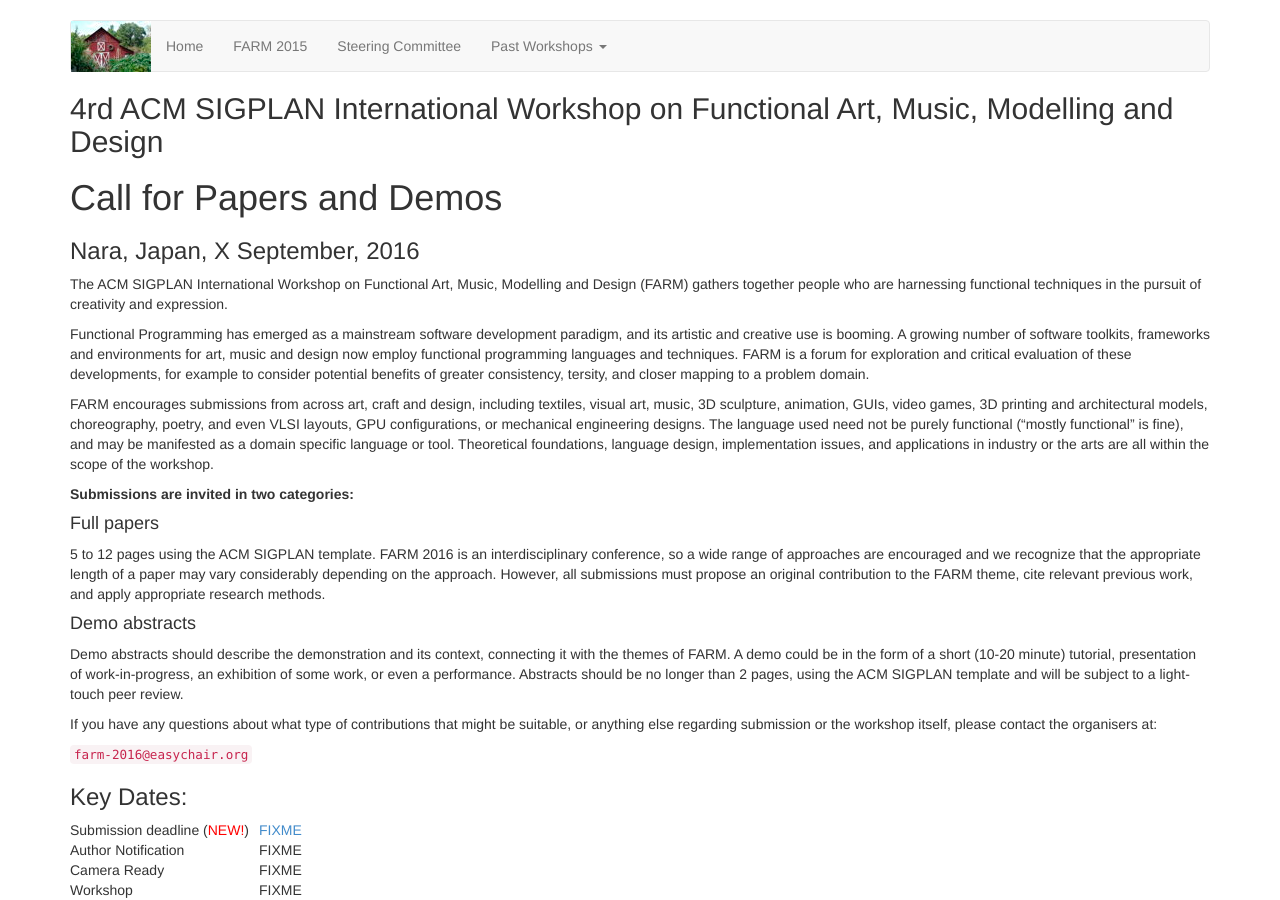
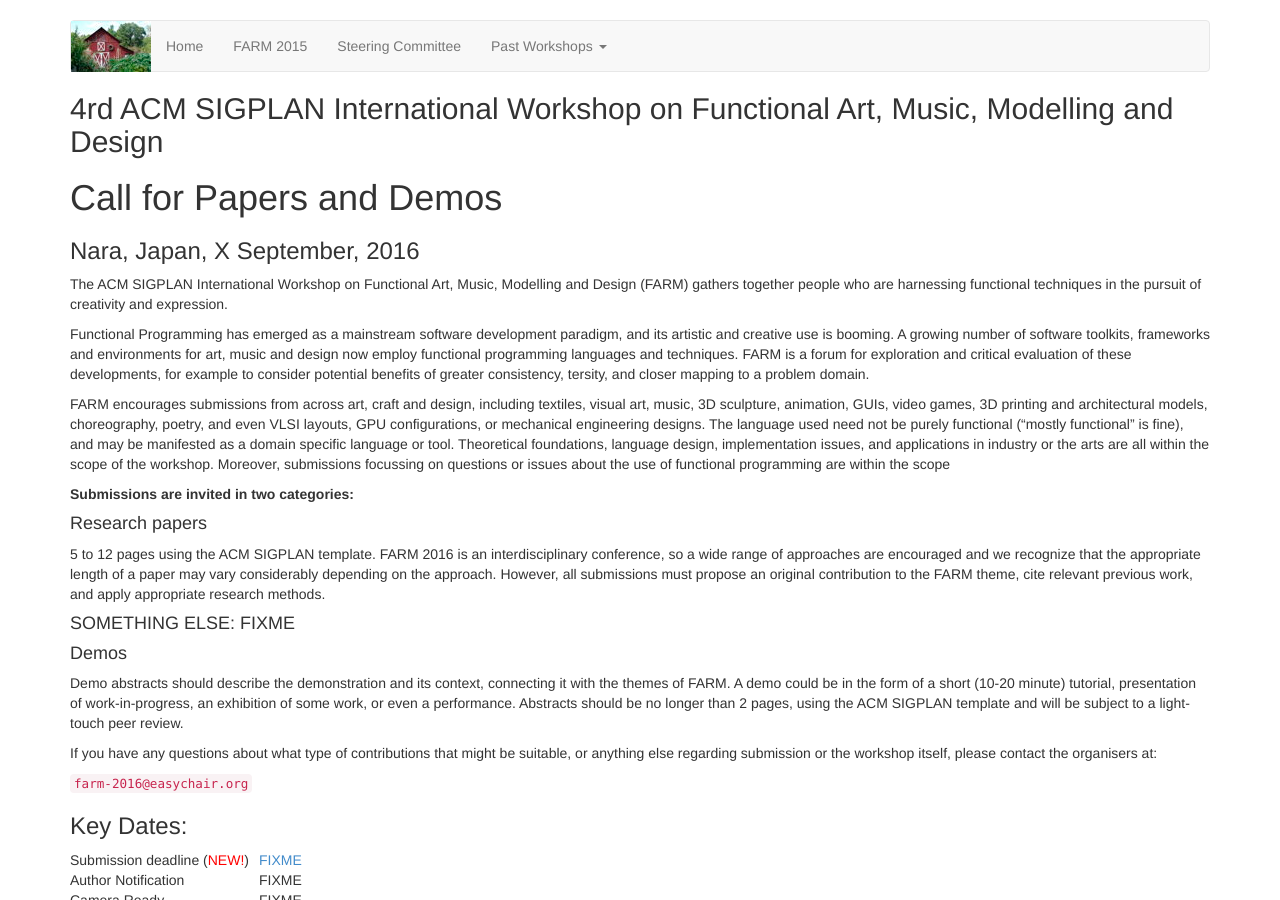
Before and after one commit to functional-art/functional-art.github.com, a Jekyll site: the page built from 2016/cfp.md, in a window 1280 px wide and 900 px high. Built offline with Jekyll 4.4.1, drawn with Linux system fonts in a browser that asks for light colours; nearby versions of some CDN libraries.

Commit message:
Some content changes for the 2016 CFP.

```diff
--- a/2016/cfp.md
+++ b/2016/cfp.md
@@ -29,11 +29,12 @@
 fine), and may be manifested as a domain specific language or
 tool.  Theoretical foundations, language design, implementation issues,
 and applications in industry or the arts are all within the scope of the
-workshop.
+workshop.  Moreover, submissions focussing on questions or issues
+about the use of functional programming are within the scope
 
 **Submissions are invited in two categories:**
 
-#### Full papers
+#### Research papers
 
 5 to 12 pages using the ACM SIGPLAN template. FARM 2016 is an
 interdisciplinary conference, so a wide range of approaches are
@@ -42,8 +43,9 @@
 must propose an original contribution to the FARM theme, cite relevant
 previous work, and apply appropriate research methods.
 
+#### SOMETHING ELSE: FIXME
 
-#### Demo abstracts
+#### Demos
 
 Demo abstracts should describe the demonstration and its context,
 connecting it with the themes of FARM. A demo could be in the form of a
@@ -57,7 +59,6 @@
 please contact the organisers at:
 
 [`farm-2016@easychair.org`](mailto:farm-2016@easychair.org)
-
 
 ### Key Dates:
 
```
